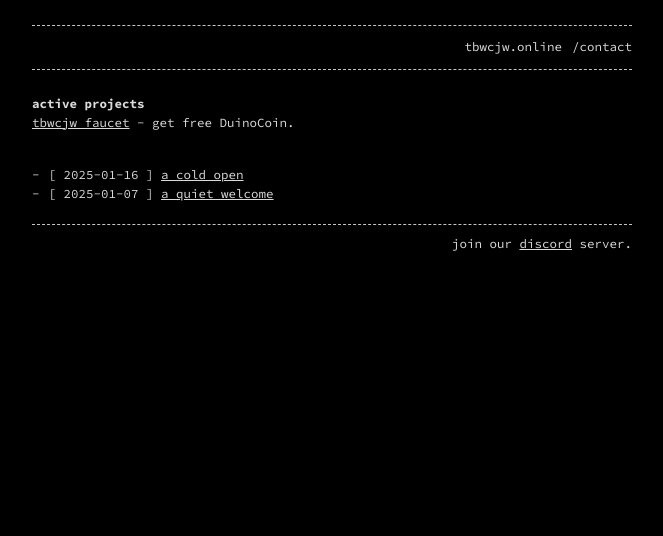
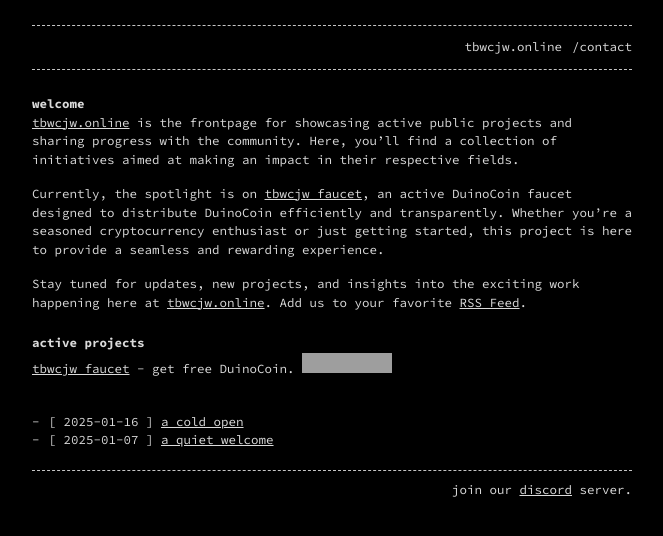
Before and after one commit to tbwcjw/tbwcjw, a Jekyll site: the page built from index.md, in a window 1280 px wide. Shown: the top 536 px of the page, without its empty margins (308-971 px from the left). Built offline with Jekyll 4.4.1, drawn with Linux system fonts in a browser that asks for light colours; grey boxes are pictures that could not be loaded.

Commit message:
Update index.md

```diff
--- a/index.md
+++ b/index.md
@@ -4,5 +4,12 @@
 permalink: /
 ---
 
+# welcome
+[tbwcjw.online](https://tbwcjw.online) is the frontpage for showcasing active public projects and sharing progress with the community. Here, you’ll find a collection of initiatives aimed at making an impact in their respective fields.
+
+Currently, the spotlight is on [tbwcjw faucet](https://faucet.tbwcjw.online/), an active DuinoCoin faucet designed to distribute DuinoCoin efficiently and transparently. Whether you're a seasoned cryptocurrency enthusiast or just getting started, this project is here to provide a seamless and rewarding experience.
+
+Stay tuned for updates, new projects, and insights into the exciting work happening here at [tbwcjw.online](https://tbwcjw.online). Add us to your favorite [RSS Feed](https://tbwcjw.online/feed).
+
 # active projects
-[tbwcjw faucet](https://faucet.tbwcjw.online/) - get free DuinoCoin.
+[tbwcjw faucet](https://faucet.tbwcjw.online/) - get free DuinoCoin. ![Website](https://img.shields.io/website?url=https%3A%2F%2Ffaucet.tbwcjw.online&style=flat-square)
```
